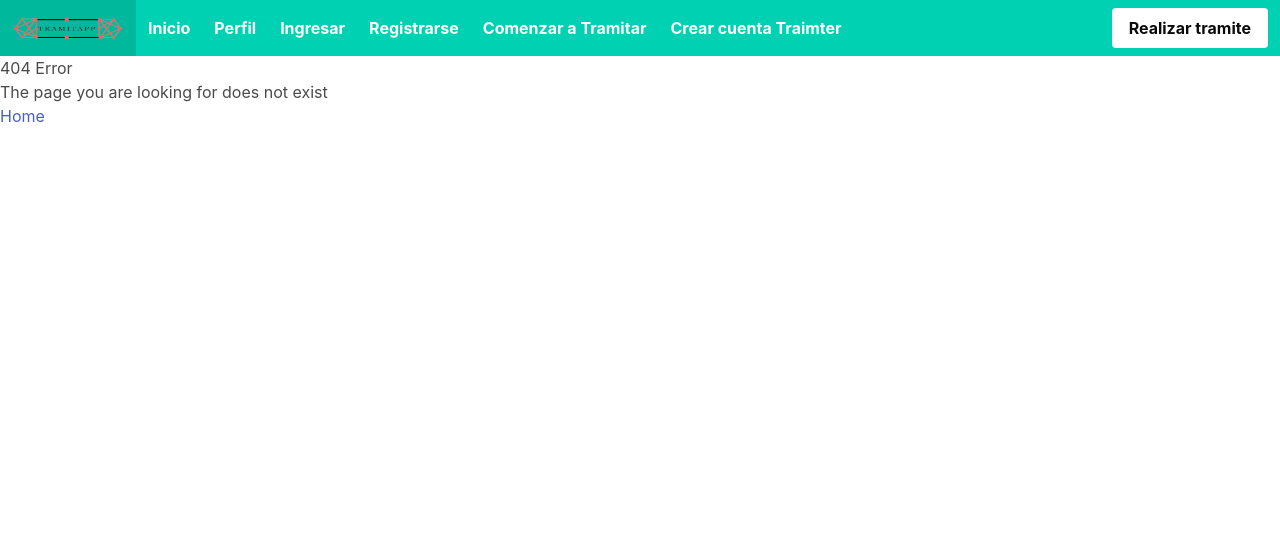
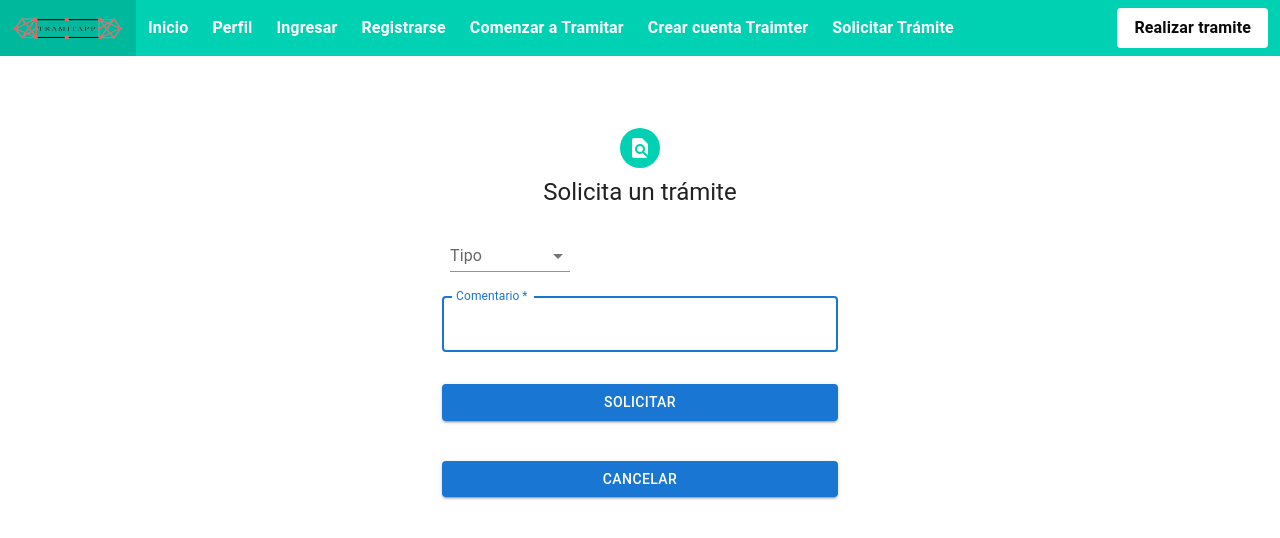
Before and after one commit to TramitAppDS/tramitapp_front, a React (Create React App) app: page /solicitar-tramite in a window 1280 px wide. Before the commit this address had no page. Shown: the top 538 px of the page. Built offline with nearby package versions, Linux system fonts and the light colour scheme.

Commit message:
solicitar tramite view v1

```diff
--- a/src/components/Navbar.js
+++ b/src/components/Navbar.js
@@ -33,6 +33,10 @@ function Navbar() {
         <NavLink className="navbar-item" activeClassName="is-active" to="/tramiter-sign-up">
           <strong>Crear cuenta Traimter</strong>
         </NavLink>
+
+        <NavLink className="navbar-item" activeClassName="is-active" to="/solicitar-tramite">
+          <strong>Solicitar Trámite</strong>
+        </NavLink>
       </div>
 
       <div className="navbar-end">
--- a/src/routes.jsx
+++ b/src/routes.jsx
@@ -7,6 +7,7 @@ import TramiterSignInPage from "./layouts/tramiter/sign-in";
 import TramiterSignUpPage from "./layouts/tramiter/sign-up";
 import Profile from "./views/Profile";
 import NotFound from "./views/NotFound";
+import SolicitarTramite from "./views/SolicitarTramite";
 
 export default function Router() {
   return (
@@ -19,6 +20,7 @@ export default function Router() {
       <Route path="/sign-up" element={<UserSignUpPage />} />
       <Route path="/tramiter-sign-in" element={<TramiterSignInPage />} />
       <Route path="/tramiter-sign-up" element={<TramiterSignUpPage />} />
+      <Route path="/solicitar-tramite" element={<SolicitarTramite />} />
     </Routes>
   );
 }
--- /dev/null
+++ b/src/views/SolicitarTramite.jsx
@@ -0,0 +1,79 @@
+import React from "react";
+import Avatar from "@mui/material/Avatar";
+import Button from "@mui/material/Button";
+import CssBaseline from "@mui/material/CssBaseline";
+import TextField from "@mui/material/TextField";
+import Select  from '@mui/material/Select';
+import MenuItem from "@mui/material/MenuItem";
+import InputLabel from '@mui/material/InputLabel';
+import FormControl from '@mui/material/FormControl';
+import Box from "@mui/material/Box";
+import FindInPageIcon from '@mui/icons-material/FindInPage';
+import Typography from "@mui/material/Typography";
+import Container from "@mui/material/Container";
+import { createTheme, ThemeProvider } from "@mui/material/styles";
+
+const theme = createTheme();
+
+export default function SolicitarTramite() {
+  const handleSubmit = (event) => {
+    event.preventDefault();
+    const data = new FormData(event.currentTarget);
+
+  };
+
+  return (
+    <ThemeProvider theme={theme}>
+      <Container component="main" maxWidth="xs">
+        <CssBaseline />
+        <Box
+          sx={{
+            marginTop: 8,
+            display: "flex",
+            flexDirection: "column",
+            alignItems: "center",
+          }}
+        >
+          <Avatar sx={{ m: 1, bgcolor: "#00d1b2" }}>
+            <FindInPageIcon />
+          </Avatar>
+          <Typography component="h1" variant="h5">
+            Solicita un trámite
+          </Typography>
+          <Box component="form" onSubmit={handleSubmit} noValidate sx={{ mt: 1 }}>
+            <FormControl variant="standard" sx={{ m: 1, minWidth: 120 }}>
+              <InputLabel id="demo-simple-select-standard-label">Tipo</InputLabel>
+              <Select
+                labelId="demo-simple-select-standard-label"
+                id="demo-simple-select-standard"
+                label="Tipo"
+              >
+                <MenuItem value={"revision_tecnica"}>Revisión Técnica</MenuItem>
+                <MenuItem value={"permiso_circulacion"}>Permiso de Circulación</MenuItem>
+              </Select>
+            </FormControl>
+
+            <TextField
+              margin="normal"
+              required
+              fullWidth
+              id="comentario"
+              label="Comentario"
+              name="comentario"
+              autoComplete="comentario"
+              autoFocus
+            />
+
+            <Button type="submit" fullWidth variant="contained" sx={{ mt: 3, mb: 2 }}>
+              Solicitar
+            </Button>
+
+            <Button type="submit" fullWidth variant="contained" sx={{ mt: 3, mb: 2 }}>
+              Cancelar
+            </Button>
+          </Box>
+        </Box>
+      </Container>
+    </ThemeProvider>
+  );
+}
```
